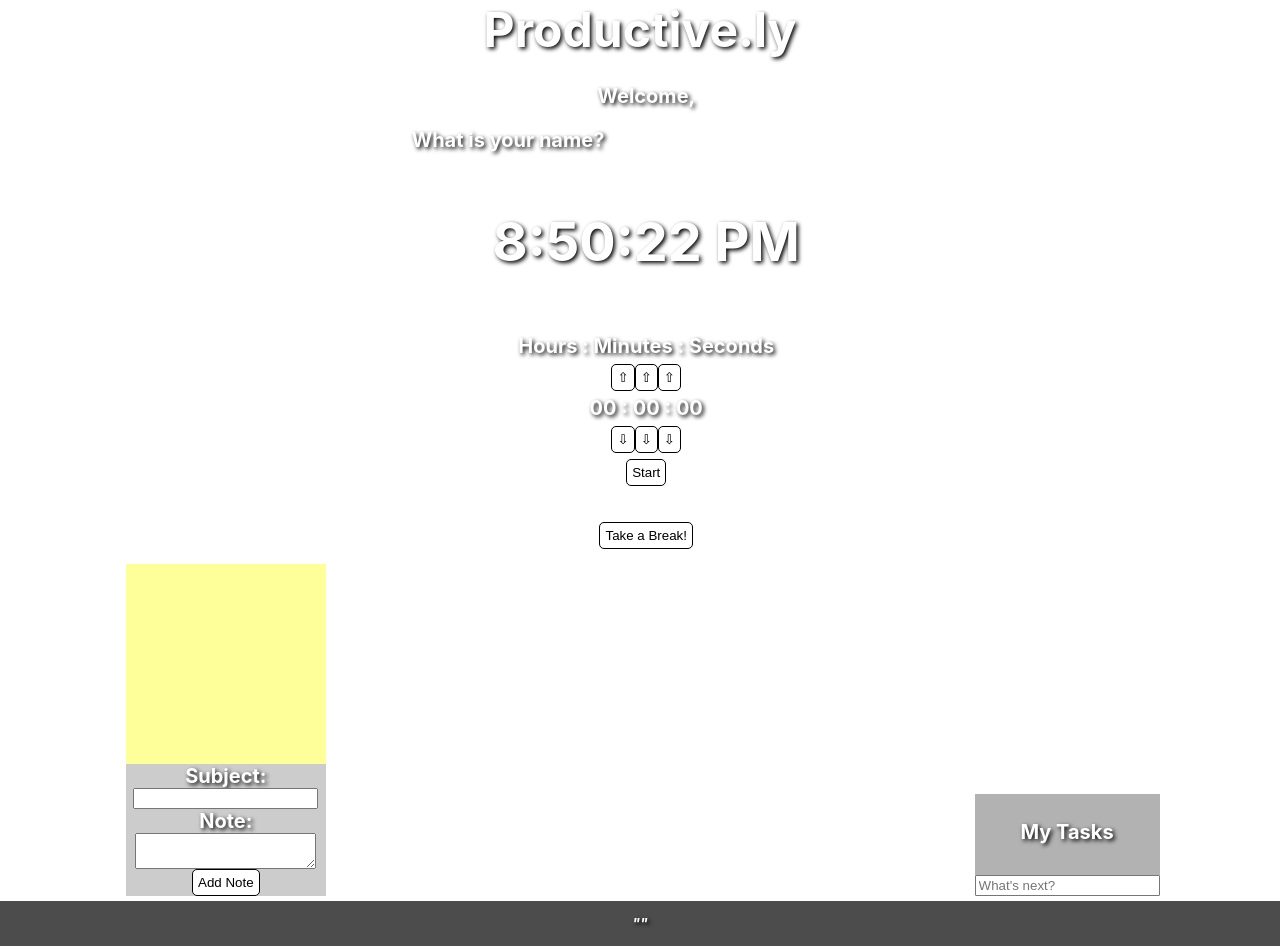
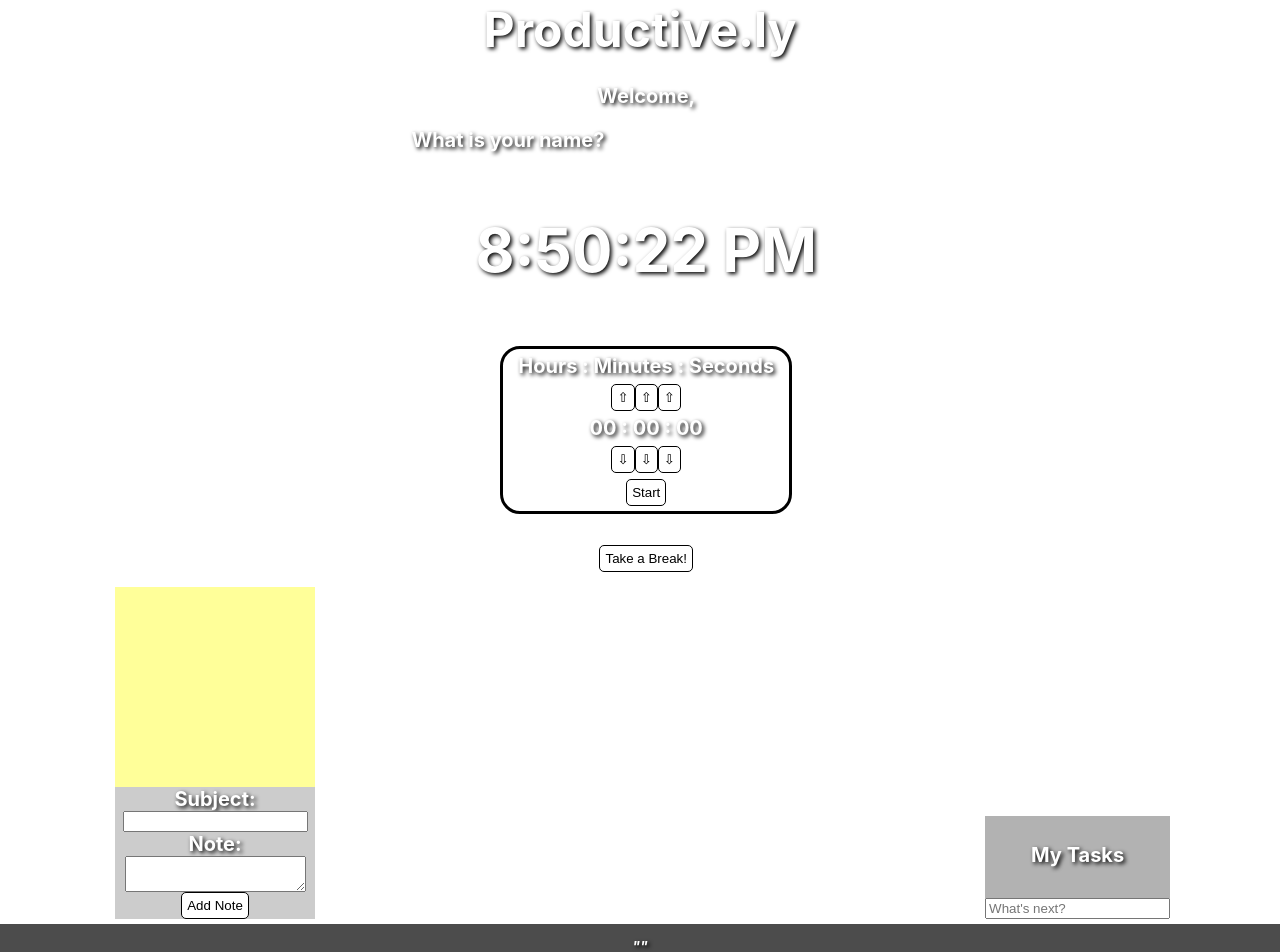
Before and after one commit to aawferris/producetive.ly, a React (Create React App) app in the folder productive.ly/: page / in a window 1280 px wide. Shown: the top 952 px of the page. Built offline with nearby package versions, Linux system fonts and the light colour scheme; no server answers.

Commit message:
add style to countdown

```diff
--- a/productive.ly/src/Style Library/AppGrid.css
+++ b/productive.ly/src/Style Library/AppGrid.css
@@ -1,5 +1,4 @@
 header,
-nav,
 article,
 section,
 #notes,
@@ -39,9 +38,6 @@ header {
   grid-area: header;
   font-size: 48px;
 }
-/* nav {
-  grid-area: nav;
-} */
 article {
   grid-area: article;
 }
@@ -83,8 +79,14 @@ section div {
   text-align: center;
 }
 
+.main-countdown {
+  border: 3px solid black;
+  border-radius: 20px;
+  backdrop-filter: blur(5px);
+}
+
 .clock {
-  font-size: 36px;
+  font-size: 40px;
 }
 
 .main-break {
@@ -117,7 +119,7 @@ button {
     "new";
   justify-content: flex-start;
   align-content: flex-end;
-  margin-left: 3%;
+  margin-left: 1%;
 }
 
 #notes div {
@@ -160,7 +162,7 @@ button {
   text-align: center;
   justify-content: flex-end;
   align-content: flex-end;
-  margin-right: 3%;
+  margin-right: 1%;
 }
 
 .todo-container {
```
